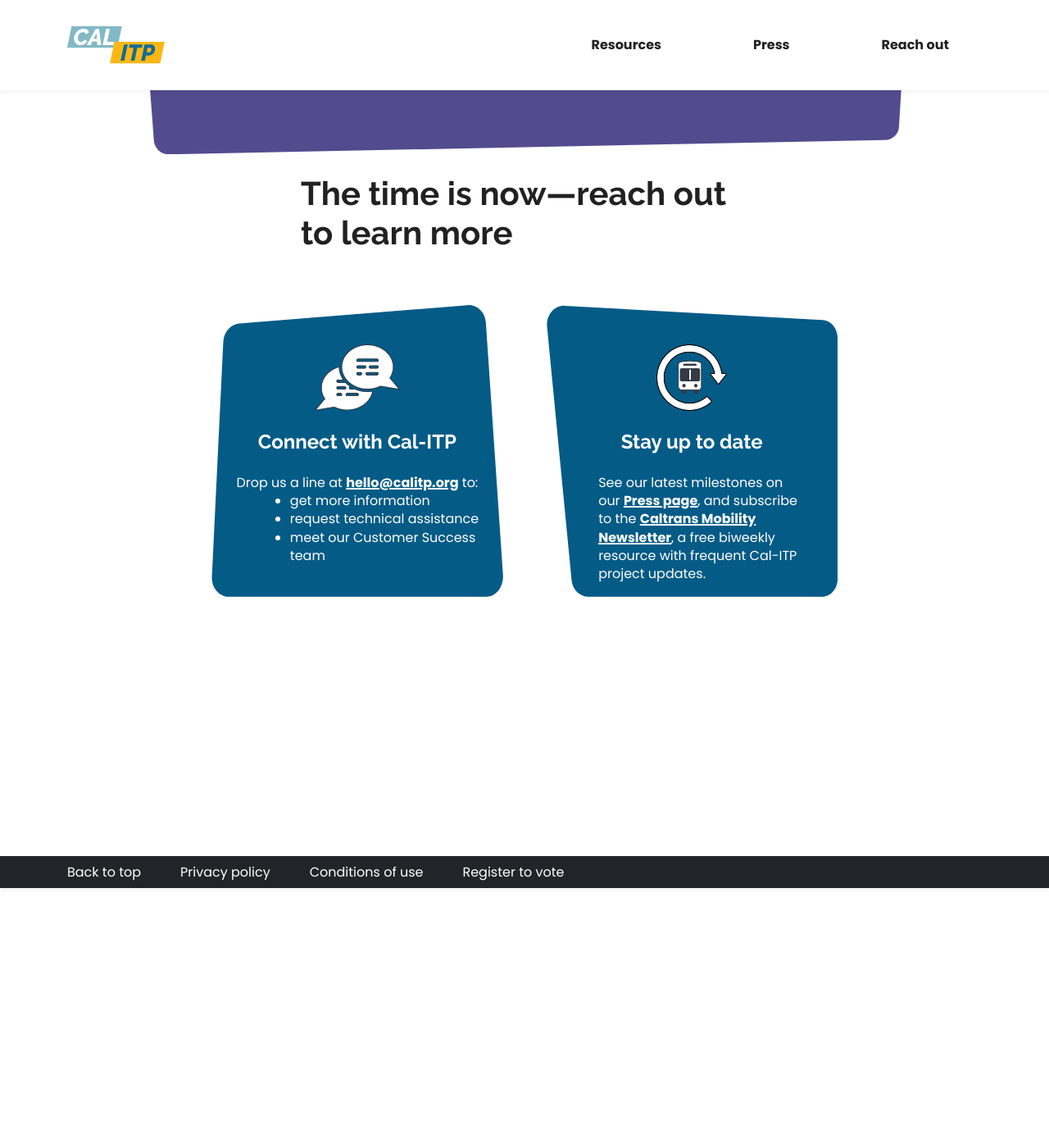
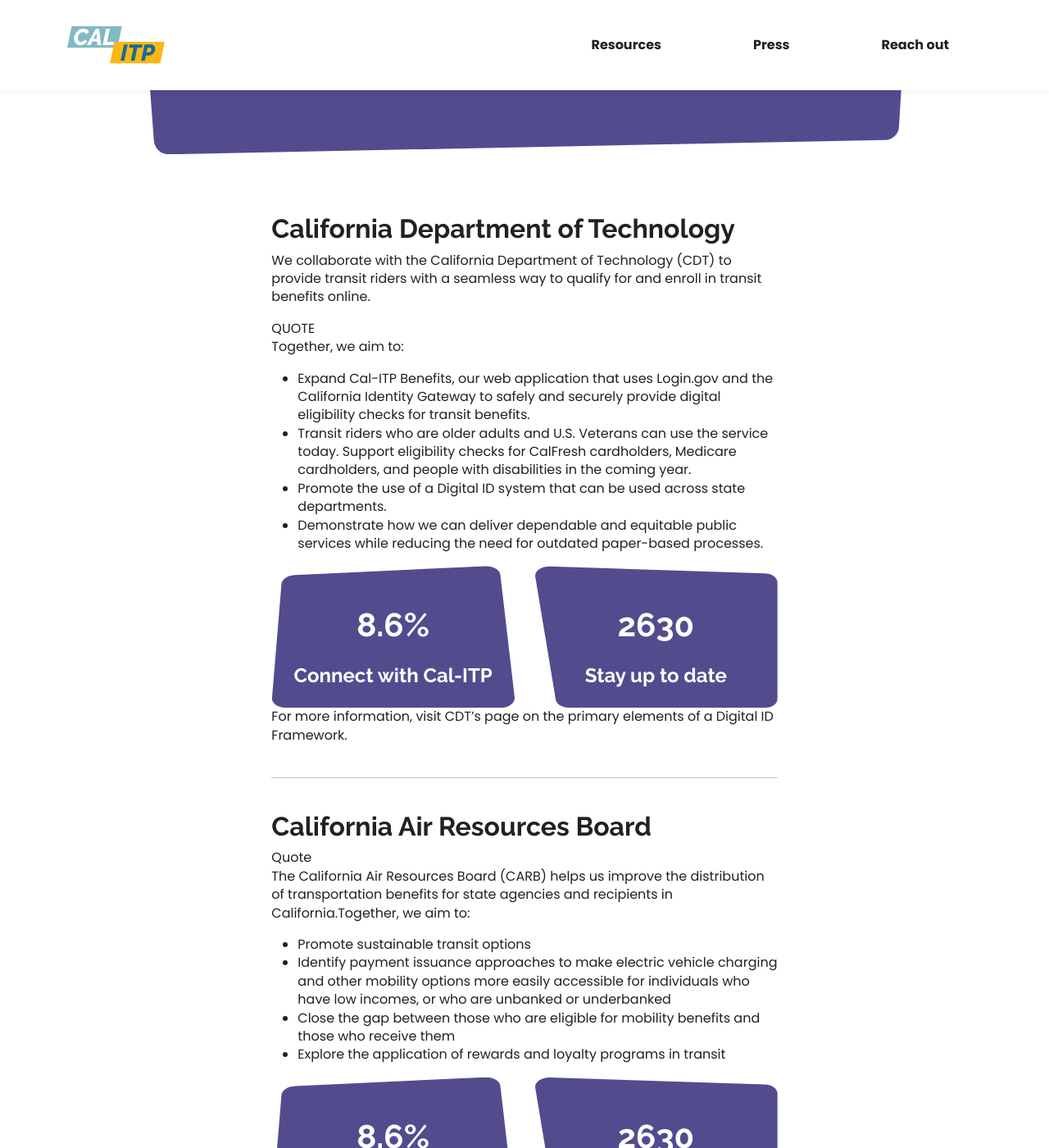
Before and after one commit to cal-itp/calitp.org, a Jekyll site: the page built from src/partners.html, in a window 1280 px wide and 1400 px high, scrolled down 317 px. Shown: the whole window at 82% size. Built offline with Jekyll 4.4.1, drawn with Linux system fonts in a browser that asks for light colours; some of the changed text lies outside the part shown.

Commit message:
feat(partners): first pass at text

```diff
--- a/src/partners.html
+++ b/src/partners.html
@@ -18,4 +18,86 @@
   </div>
 </div>
 
+<section class="row justify-content-center">
+  <div class="col-10">
+    <div class="offset-md-2 col-md-8 mt-5 mb-5 pb-5">
+      <h2>California Department of Technology</h2>
+      <p>
+        We collaborate with the California Department of Technology (CDT) to provide transit riders with a seamless way to qualify
+        for and enroll in transit benefits online.
+      </p>
+      <quote>QUOTE</quote>
+      <p>Together, we aim to:</p>
+      <ul>
+        <li>
+          Expand Cal-ITP Benefits, our web application that uses Login.gov and the California Identity Gateway to safely and
+          securely provide digital eligibility checks for transit benefits.
+        </li>
+        <li>
+          Transit riders who are older adults and U.S. Veterans can use the service today. Support eligibility checks for CalFresh
+          cardholders, Medicare cardholders, and people with disabilities in the coming year.
+        </li>
+        <li>Promote the use of a Digital ID system that can be used across state departments. </li>
+        <li>
+          Demonstrate how we can deliver dependable and equitable public services while reducing the need for outdated paper-based
+          processes.
+        </li>
+      </ul>
+
+      <section class="row justify-content-md-center align-content-stretch">
+        <div class="col-12 col-md-6">
+          <div class="background-purple-4 pt-3 pt-md-5 px-3 text-center clipped-end">
+            <h1 class="text-white">8.6%</h1>
+            <h3 class="text-white d-block my-4">Connect with Cal-ITP</h3>
+          </div>
+        </div>
+        <div class="col-12 col-md-6">
+          <div class="background-purple-4 pt-3 pt-md-5 px-md-5 px-3 pt-2 text-center clipped-start">
+            <h1 class="text-white">2630</h1>
+            <h3 class="text-white d-block my-4">Stay up to date</h3>
+          </div>
+        </div>
+      </section>
+
+      <p>For more information, visit CDT’s page on the primary elements of a Digital ID Framework.</p>
+      <hr />
+      <h2>California Air Resources Board</h2>
+      <quote>Quote</quote>
+      <p>
+        The California Air Resources Board (CARB) helps us improve the distribution of transportation benefits for state agencies
+        and recipients in California.Together, we aim to:
+      </p>
+      <ul>
+        <li>Promote sustainable transit options</li>
+        <li>
+          Identify payment issuance approaches to make electric vehicle charging and other mobility options more easily accessible
+          for individuals who have low incomes, or who are unbanked or underbanked
+        </li>
+        <li>Close the gap between those who are eligible for mobility benefits and those who receive them </li>
+        <li>Explore the application of rewards and loyalty programs in transit</li>
+      </ul>
+      <section class="row justify-content-md-center align-content-stretch">
+        <div class="col-12 col-md-6">
+          <div class="background-purple-4 pt-3 pt-md-5 px-3 text-center clipped-end">
+            <h1 class="text-white">8.6%</h1>
+            <h3 class="text-white d-block my-4">Connect with Cal-ITP</h3>
+          </div>
+        </div>
+        <div class="col-12 col-md-6">
+          <div class="background-purple-4 pt-3 pt-md-5 px-md-5 px-3 pt-2 text-center clipped-start">
+            <h1 class="text-white">2630</h1>
+            <h3 class="text-white d-block my-4">Stay up to date</h3>
+          </div>
+        </div>
+      </section>
+      <small>1. Reported in CARB’s cEMV report. </small>
+      <p>
+        For more information on this and other mobility initiatives, please visit CARB. You can view more about our work with
+        public and private sector partners in our 2023 Accomplishments Report.
+      </p>
+      <p></p>
+    </div>
+  </div>
+</section>
+
 {% include contact.html %}
```
